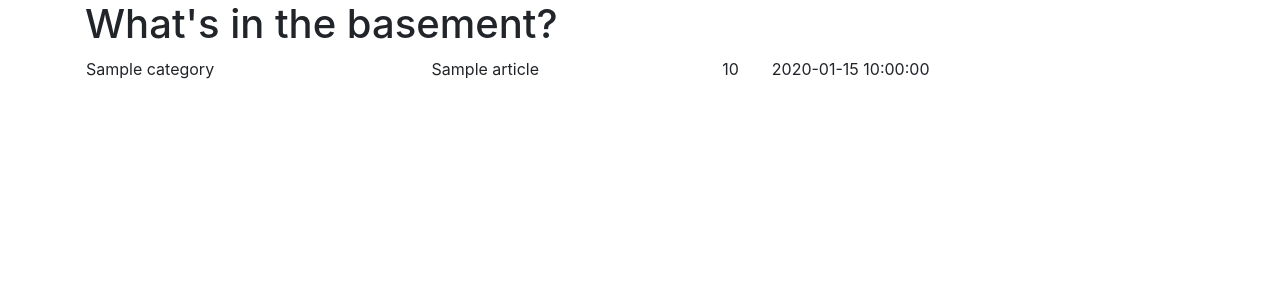
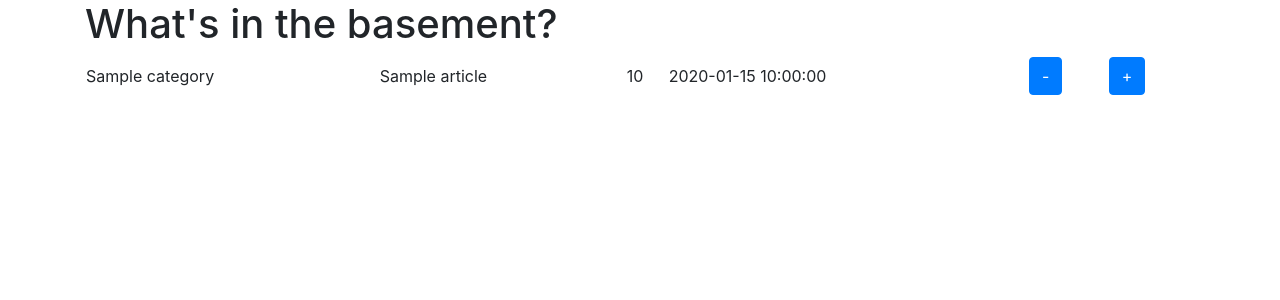
Before and after one commit to petterbejo/storage-app, a Flask app: template templates/frontpage.html in a window 1280 px wide. Shown: the top 300 px of the page. Run offline with Flask 2, Linux system fonts and the light colour scheme; the template is opened without the code that fills it: most values are stand-ins (such as "Sample title", 1, 10 or a date in 2020); some libraries are stand-ins or nearby versions.

Commit message:
Implement +/- buttons on page (without any functionality).

```diff
--- a/app.py
+++ b/app.py
@@ -9,6 +9,9 @@ def get_db_connection():
     conn.row_factory = sqlite3.Row
     return conn
 
+# Add function to remove item from db here
+
+# Add function to add item to db here
 
 app = Flask(__name__)
 
--- a/templates/frontpage.html
+++ b/templates/frontpage.html
@@ -5,10 +5,12 @@
     <table style="width:100%">
     {% for item in storage %}
             <tr>
-            <td>{{ item['Category'] }}</td>
+            <td>{{ item['Category'] }} </td>
             <td>{{ item['Article'] }}</td>
             <td>{{ item['Quantity'] }}</td>
             <td>{{ item['Expiry_date'] }}</td>
+            <td> <button type="submit" class="btn btn-primary">-</button> </td>
+            <td> <button type="submit" class="btn btn-primary">+</button> </td>
             </tr>
     {% endfor %}
     </table>
```
